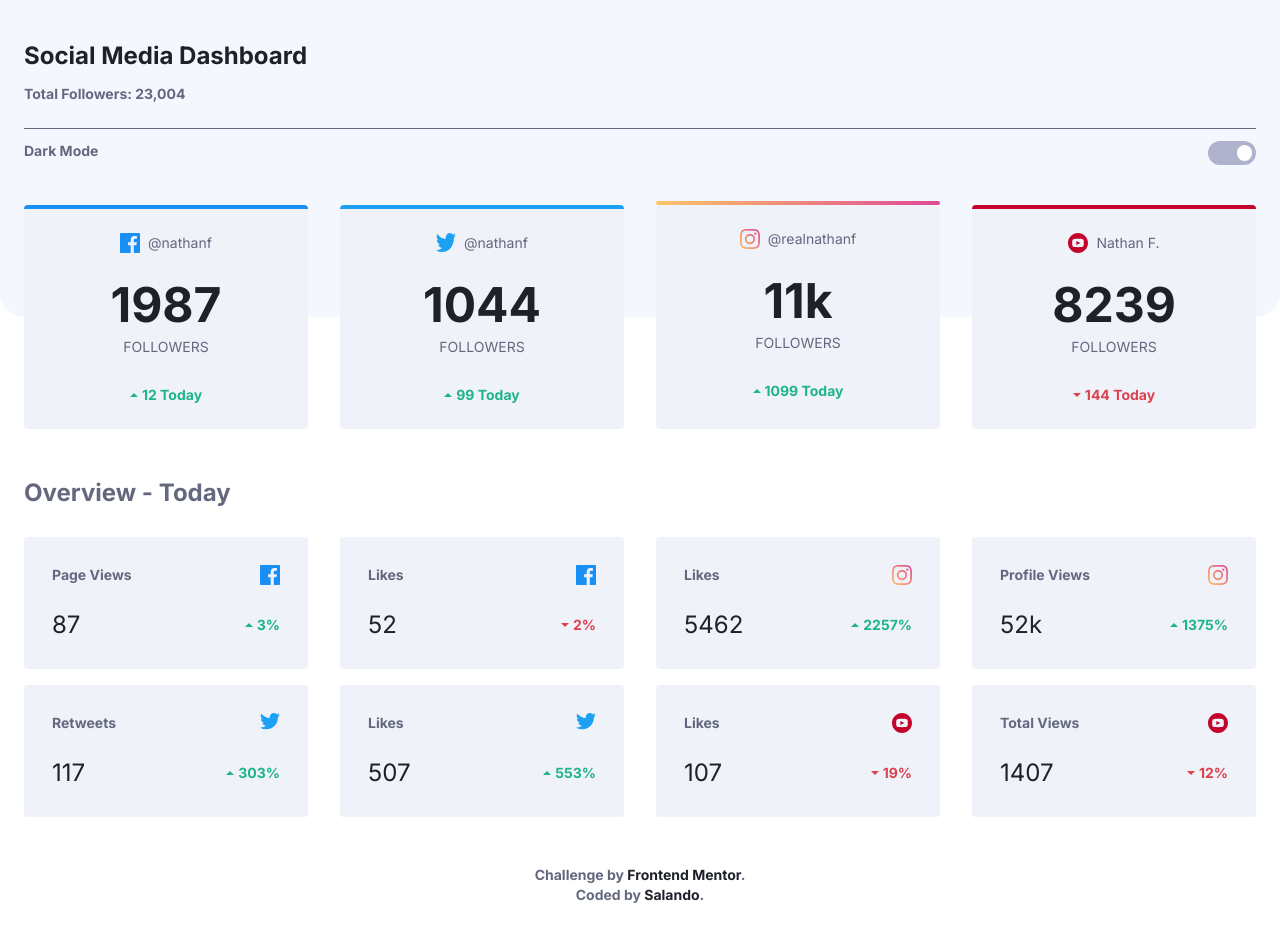
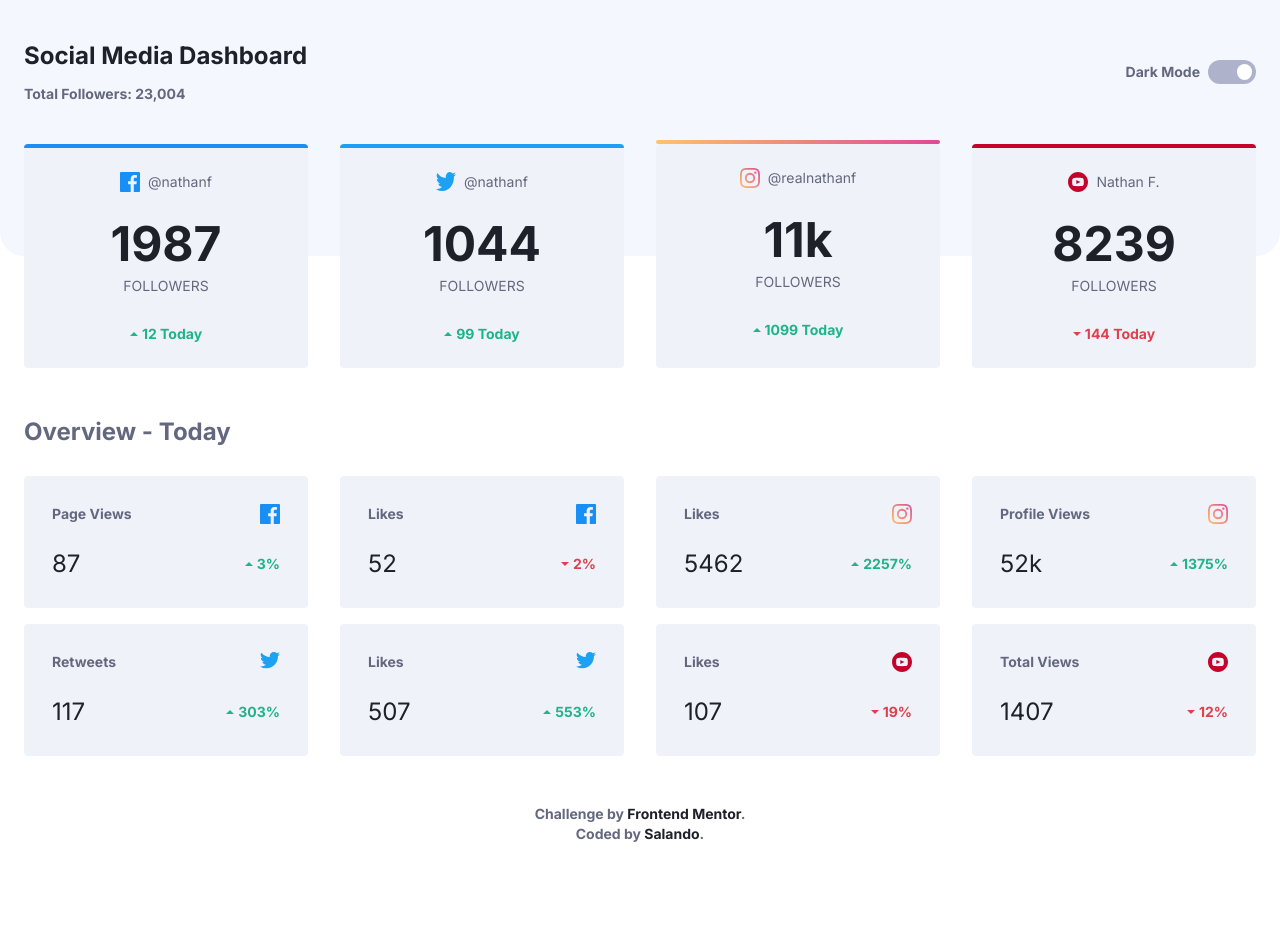
Before and after one commit to SaulOrlando/social-media-dashboard-with-theme-switcher, a website: page index.html in a window 1280 px wide. Drawn offline with Linux system fonts and the light colour scheme.

Commit message:
fix: se arreglo un problema de diseño

```diff
--- a/index.html
+++ b/index.html
@@ -12,18 +12,18 @@
 </head>
 
 <body class="font-inter text-sm px-6 py-10 relative text-dark-grayish-blue transition duration-300 dark:bg-very-dark-blue-1 dark:text-desaturated-blue">
-  <div class="bg-very-pale-blue absolute inset-0 rounded-b-3xl h-60 -z-10 transition duration-300 dark:bg-very-dark-blue-2 xl:h-[19.8125rem]"></div>
-  <header class="flex flex-col gap-3">
+  <div class="bg-very-pale-blue absolute inset-0 rounded-b-3xl h-60 -z-10 transition duration-300 dark:bg-very-dark-blue-2 xl:h-[16rem]"></div>
+  <header class="flex flex-col gap-3 xl:flex-row xl:justify-between">
     <article class="font-bold">
       <h1 class="text-2xl text-very-dark-blue dtransition duration-300 dark:text-white">
         Social Media Dashboard
       </h1>
-      <h2 class="pt-3 pb-6">
+      <h2 class="pt-3 pb-6 xl:pb-0">
         Total Followers: 23,004
       </h2>
-      <div class="h-[1px] bg-dark-grayish-blue"></div>
+      <div class="h-[1px] bg-dark-grayish-blue xl:hidden"></div>
     </article>
-    <section class="font-bold flex justify-between">
+    <section class="font-bold flex justify-between xl:items-center xl:gap-2">
       <h2>
         Dark Mode
       </h2>
--- a/package.json
+++ b/package.json
@@ -1,6 +1,6 @@
 {
   "name": "social-media-dashboard-with-theme-switcher",
-  "version": "0.4.0",
+  "version": "0.4.1",
   "description": "Desafío de Frontend Mentor",
   "main": "index.html",
   "scripts": {
```
Also changed, not shown: dist/styles.css.
